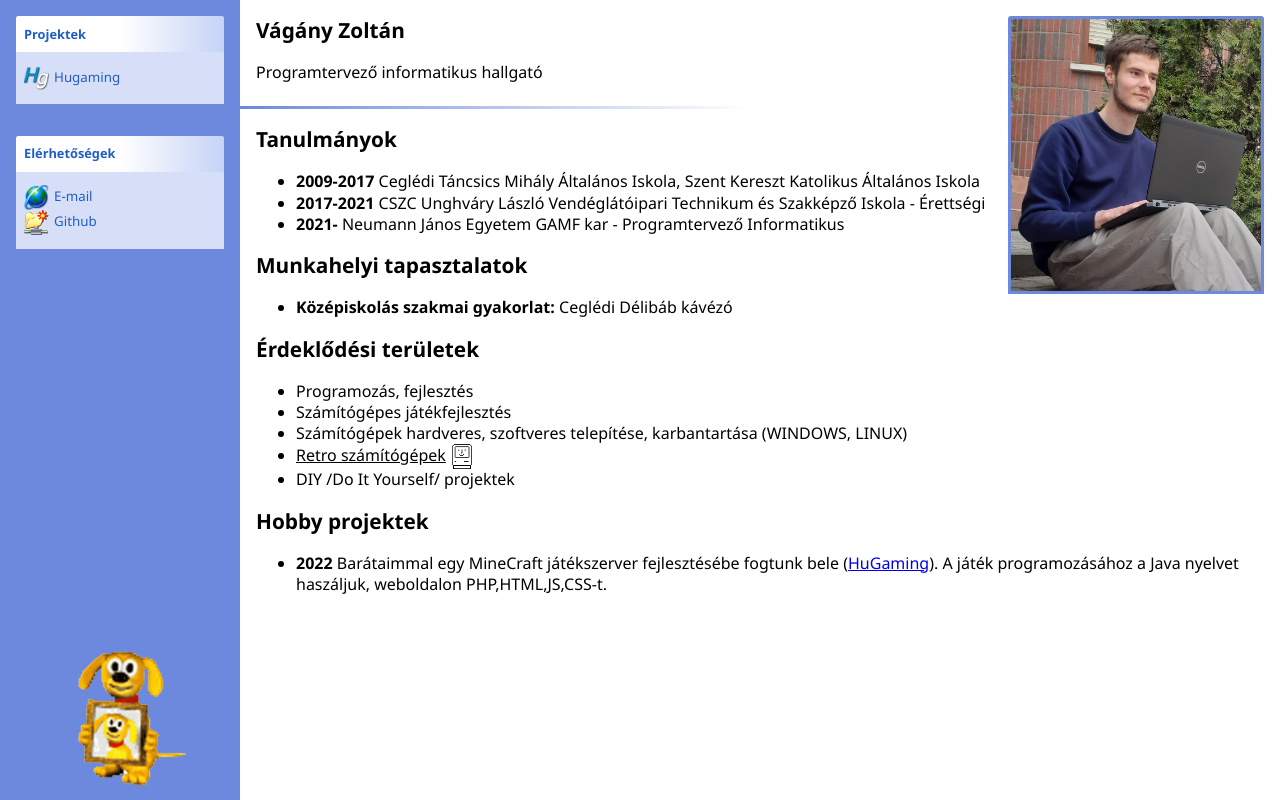
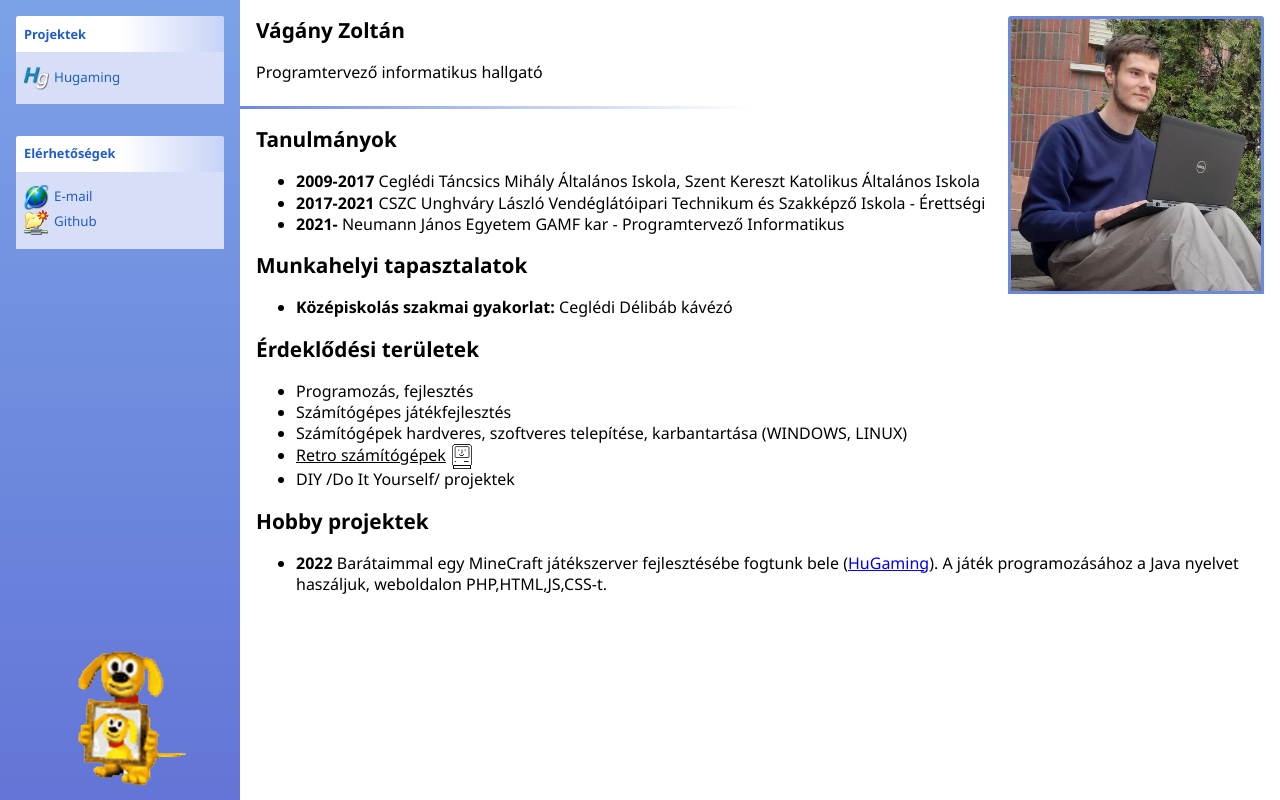
Before and after one commit to zoliidev/PersonalPage, a plain HTML site: page index.html in a window 1280 px wide. Drawn offline with Linux system fonts and the light colour scheme.

Commit message:
background fix

```diff
--- a/css/style.css
+++ b/css/style.css
@@ -25,6 +25,7 @@ nav {
     padding: 0 1rem;
     display: flex;
     flex-direction: column;
+    background-image: linear-gradient(to bottom,#7ba2e7,#6375d6);
 }
 
 nav .box label b,
```
